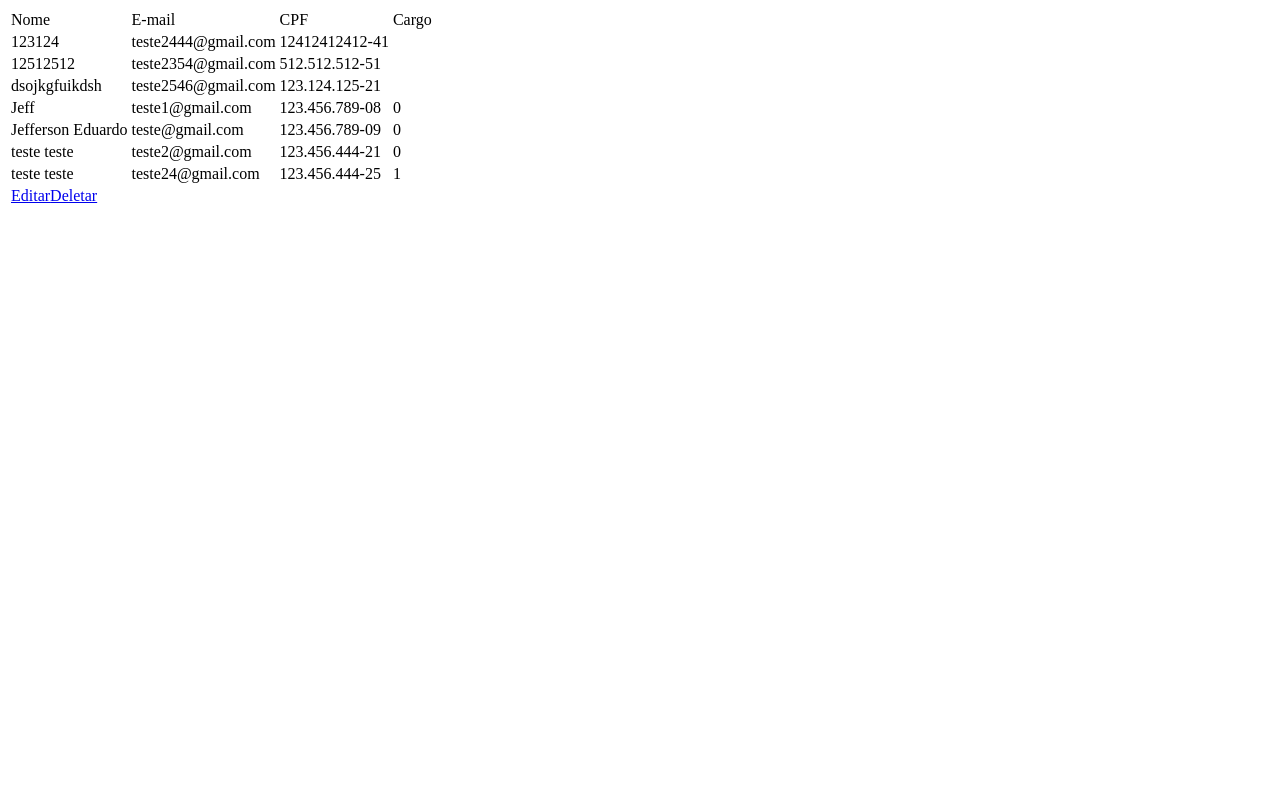
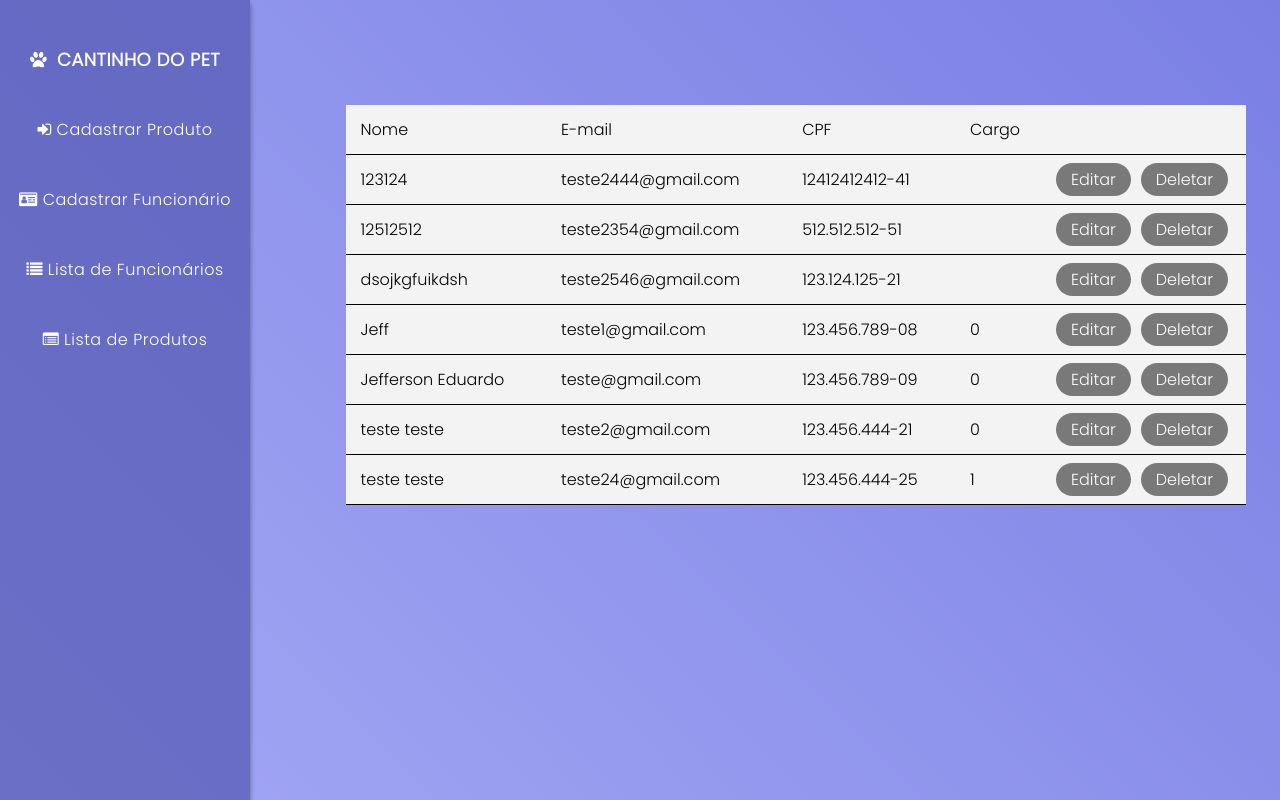
Before and after one commit to BlackBoltEdu/BlueCode, a PHP site: page /listaFunc.php in a window 1280 px wide. Run offline with PHP 8.4, Linux system fonts and the light colour scheme; data comes from the database, SQL or seed files in the repository.

Commit message:
Lista de funcionarios

```diff
--- a/assets/css/style_funcionario.css
+++ b/assets/css/style_funcionario.css
@@ -170,7 +170,7 @@ select option{
 
 
 /*COMEÇO DA SIDEBAR*/
- a{
+ .teste{
     text-decoration: none;
     color:#fafafa;              /*ESTILIZAÇÃO DO NOMES DO MENU*/
     letter-spacing: 0.5px;
@@ -234,3 +234,49 @@ select option{
     font-weight:600;
  }
 /*FIM DA SIDE BAR*/
+
+.content-table{
+    position: relative;
+    bottom: 90vh;
+    left: 27vw;
+    border-collapse: collapse;
+    margin: 25px 0;
+    font-size: 1rem;
+    min-width: 900px;
+}
+
+.content-table thead tr {
+    background-color: rgba(84, 88, 179, 0.7);
+    text-align: left;
+    font-weight: 600;
+    color: #fafafa;
+}
+
+.content-table th,
+.content-table td{
+    padding: 12px 15px;
+}
+
+.content-table tbody tr {
+    border-bottom: 1px solid #000000 ;
+}
+
+.content-table tbody tr {
+    background-color: #f3f3f3;
+}
+
+
+
+a{
+    text-decoration: none;
+    color: white;
+}
+
+.edit{
+    padding: 5px 15px;
+    position: relative;
+    left: 35px;
+    margin: 0px 5px;
+    background-color: rgba(0, 0, 0, 0.5);
+    border-radius: 30px;
+}
--- a/assets/view/cadastro_prod.html
+++ b/assets/view/cadastro_prod.html
@@ -6,7 +6,7 @@
     <meta http-equiv="X-UA-Compatible" content="IE=edge">
     <meta name="viewport" content="width=device-width, initial-scale=1.0">
     <title>Cadastrar - Produto</title>
-    <link rel="stylesheet" href="../css/style_prod.css">
+    <link rel="stylesheet" href="../css/style_prod.css"/>
     <link rel="stylesheet" href="https://cdnjs.cloudflare.com/ajax/libs/font-awesome/4.7.0/css/font-awesome.css"
         integrity="sha512-5A8nwdMOWrSz20fDsjczgUidUBR8liPYU+WymTZP1lmY9G6Oc7HlZv156XqnsgNUzTyMefFTcsFH/tnJE/+xBg=="
         crossorigin="anonymous" referrerpolicy="no-referrer" />
--- a/assets/view/listaFunc.php
+++ b/assets/view/listaFunc.php
@@ -5,10 +5,66 @@
         <meta http-equiv="X-UA-Compatible" content="IE=edge">
         <meta name="viewport" content="width=device-width, initial-scale=1.0">
         <title>Lista de Funcionários</title>
+        <link rel="stylesheet" href="../css/style_funcionario.css"/>
+        <link rel="stylesheet" href="https://cdnjs.cloudflare.com/ajax/libs/font-awesome/4.7.0/css/font-awesome.css"
+        integrity="sha512-5A8nwdMOWrSz20fDsjczgUidUBR8liPYU+WymTZP1lmY9G6Oc7HlZv156XqnsgNUzTyMefFTcsFH/tnJE/+xBg=="
+        crossorigin="anonymous" referrerpolicy="no-referrer" />
     </head>
 
     <body>
-        <table>
+        <header>
+            <nav class="container-side">
+                <div class="link" id="pet">
+                    <div class="texto">
+                        <a class="teste" href="index.php" style="letter-spacing: 0.5px; font-size: 18px; align-items: center; ;"><i
+                                class="fa fa-paw" aria-hidden="true" style="padding-right: 10px;"></i><strong>CANTINHO DO
+                                PET</strong></a>
+                    </div>
+                </div>
+
+                <div class="link">
+                    <div class="texto">
+                        <a class="teste" href="cadastro_prod.html">
+                            <span class="ani"><i class="fa fa-sign-in" aria-hidden="true"></i>
+                                Cadastrar Produto
+                            </span>
+                        </a>
+                    </div>
+                </div>
+
+                <div class="link">
+                    <div class="texto">
+                        <a class="teste" href="cadastro_fun.html">
+                            <span class="item-login ani"><i class="fa fa-id-card" aria-hidden="true"></i>
+                                Cadastrar Funcionário
+                            </span>
+                        </a>
+                    </div>
+                </div>
+
+                <div class="link">
+                    <div class="texto">
+                        <a class="teste" href="#">
+                            <span class="ani"><i class="fa fa-list" aria-hidden="true"></i>
+                                Lista de Funcionários
+                            </span>
+                        </a>
+                    </div>
+                </div>
+
+                <div class="link">
+                    <div class="texto">
+                        <a class="teste" href="#">
+                            <span class="ani"><i class="fa fa-list-alt" aria-hidden="true"></i>
+                                Lista de Produtos
+                            </span>
+                        </a>
+                    </div>
+                </div>
+            </nav>
+        </header>
+
+        <table class="content-table">
             <tr>
                 <td>Nome</td>
                 <td>E-mail</td>
@@ -28,11 +84,14 @@
                         foreach($dados[$i] as $func => $value){
                             echo "<td>". $value ."</td>";
                         }
+            ?>
+                        <td><a class="edit" href="#">Editar</a><a class="edit" href="#">Deletar</a></td>
+            <?php
                         echo "</tr>";
                     }
-            ?>
-                    <td><a href="#">Editar</a><a href="#">Deletar</a></td>
-            <?php
+
+
+
                 }
             ?>
 
```
